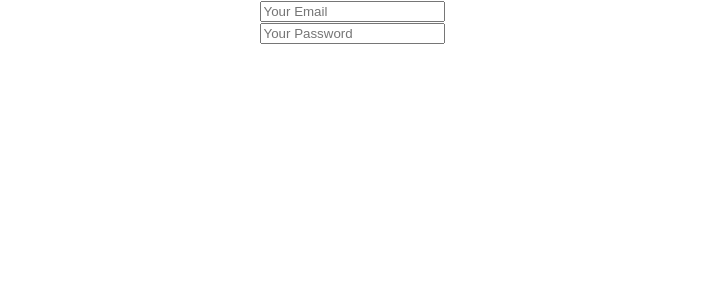
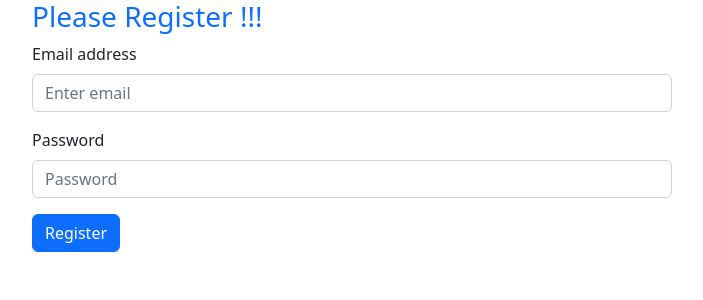
Before and after one commit to ProgrammingHero1/email-password-auth-module-57, a React (Create React App) app: page / in a window 1280 px wide. Shown: the top 300 px of the page, without its empty margins (288-991 px from the left). Built offline with nearby package versions, Linux system fonts and the light colour scheme.

Commit message:
use react bootstrap form

```diff
--- a/package.json
+++ b/package.json
@@ -6,8 +6,10 @@
     "@testing-library/jest-dom": "^5.16.5",
     "@testing-library/react": "^13.4.0",
     "@testing-library/user-event": "^13.5.0",
+    "bootstrap": "^5.2.2",
     "firebase": "^9.12.1",
     "react": "^18.2.0",
+    "react-bootstrap": "^2.5.0",
     "react-dom": "^18.2.0",
     "react-scripts": "5.0.1",
     "web-vitals": "^2.1.4"
--- a/src/App.js
+++ b/src/App.js
@@ -1,17 +1,29 @@
 import {getAuth} from 'firebase/auth';
 import './App.css';
+import RegisterReactBootstrap from './components/RegisterReactBootstrap';
 import app from './firebase/firebase.init';
 
 const auth = getAuth(app);
 
+const handleRegister = (event) =>{
+  event.preventDefault();
+  const email = event.target.email.value;
+  const password = event.target.password.value;
+  console.log(email, password);
+}
+
+const handleEmailBlur = event =>{
+  console.log(event.target.value);
+}
+
+const handlePasswordBlur = event =>{
+  console.log(event.target.value)
+}
+
 function App() {
   return (
-    <div className="App">
-      <form>
-        <input type="email" name="" id="" placeholder='Your Email' />
-        <br />
-        <input type="password" name="" id="" placeholder='Your Password'/>
-      </form>
+    <div className="">
+      <RegisterReactBootstrap></RegisterReactBootstrap>
     </div>
   );
 }
--- /dev/null
+++ b/src/components/RegisterReactBootstrap.js
@@ -0,0 +1,35 @@
+import React from 'react';
+import Button from 'react-bootstrap/Button';
+import Form from 'react-bootstrap/Form';
+
+const RegisterReactBootstrap = () => {
+
+    const handleRegister = event =>{
+        event.preventDefault();
+        const email = event.target.email.value;
+        const password = event.target.password.value;
+        console.log(email, password);
+    }
+
+    return (
+        <div className='w-50 mx-auto'>
+            <h3 className='text-primary'>Please Register !!!</h3>
+            <Form onSubmit={handleRegister}>
+                <Form.Group className="mb-3" controlId="formBasicEmail">
+                    <Form.Label>Email address</Form.Label>
+                    <Form.Control type="email" name='email' placeholder="Enter email" />
+                </Form.Group>
+
+                <Form.Group className="mb-3" controlId="formBasicPassword">
+                    <Form.Label>Password</Form.Label>
+                    <Form.Control type="password" name='password' placeholder="Password" />
+                </Form.Group>
+                <Button variant="primary" type="submit">
+                    Register
+                </Button>
+            </Form>
+        </div>
+    );
+};
+
+export default RegisterReactBootstrap;
--- a/src/index.js
+++ b/src/index.js
@@ -3,6 +3,7 @@
 import './index.css';
 import App from './App';
 import reportWebVitals from './reportWebVitals';
+import 'bootstrap/dist/css/bootstrap.min.css';
 
 const root = ReactDOM.createRoot(document.getElementById('root'));
 root.render(
```
Also changed, not shown: src/__steps.js (+7 -0 lines), src/components/Register.js (added, +17 -0 lines), src/components/RegisterBoostrap.js (added, +22 -0 lines), 1 other file (tests, documents, lock files or other folders).
